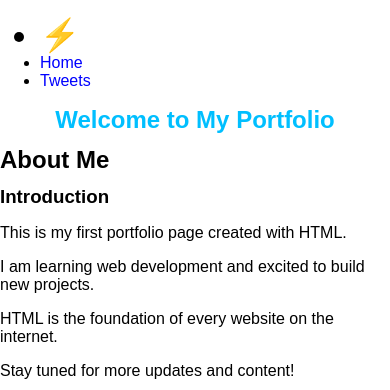
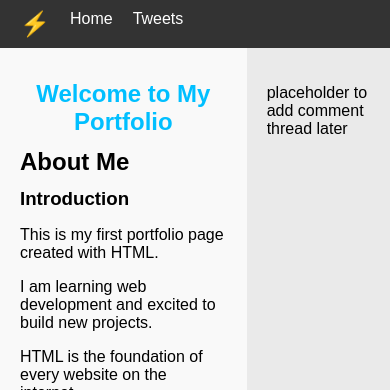
Before and after one commit to Adom-engineer/alx_html_css, a plain HTML site: page css_basic/index.html in a window 390 px wide. Shown: the top 390 px of the page. Drawn offline with Linux system fonts and the light colour scheme.

Commit message:
Add Flexbox layout and responsive structure for css_basic project

```diff
--- a/css_basic/styles.css
+++ b/css_basic/styles.css
@@ -7,3 +7,64 @@ h1 {
   color: orange;
   font-weight: bold;
 }
+/* Make the entire body a vertical flex container */
+body {
+  display: flex;
+  flex-direction: column;
+  height: 100vh;
+  margin: 0;
+  font-family: Arial, sans-serif;
+}
+
+/* Make main a horizontal flex container */
+main {
+  display: flex;
+  flex-direction: row;
+  flex: auto; /* Let it take the remaining space between header and footer */
+}
+
+/* Article takes 2/3 of the space */
+article {
+  flex: 2;
+  padding: 20px;
+  overflow-y: auto; /* Allow vertical scrolling */
+  background-color: #f9f9f9;
+}
+
+/* Aside takes 1/3 of the space */
+aside {
+  flex: 1;
+  padding: 20px;
+  overflow-y: auto; /* Allow vertical scrolling */
+  background-color: #eaeaea;
+}
+
+/* Optional: Style header and footer */
+header, footer {
+  background-color: #333;
+  color: white;
+  padding: 10px 20px;
+}
+
+/* Optional: Style list in header */
+header ul {
+  list-style: none;
+  display: flex;
+  gap: 20px;
+  padding: 0;
+  margin: 0;
+}
+
+header li {
+  color: white;
+}
+
+header a {
+  color: white;
+  text-decoration: none;
+}
+
+.logo {
+  font-size: 24px;
+  font-weight: bold;
+}
```
